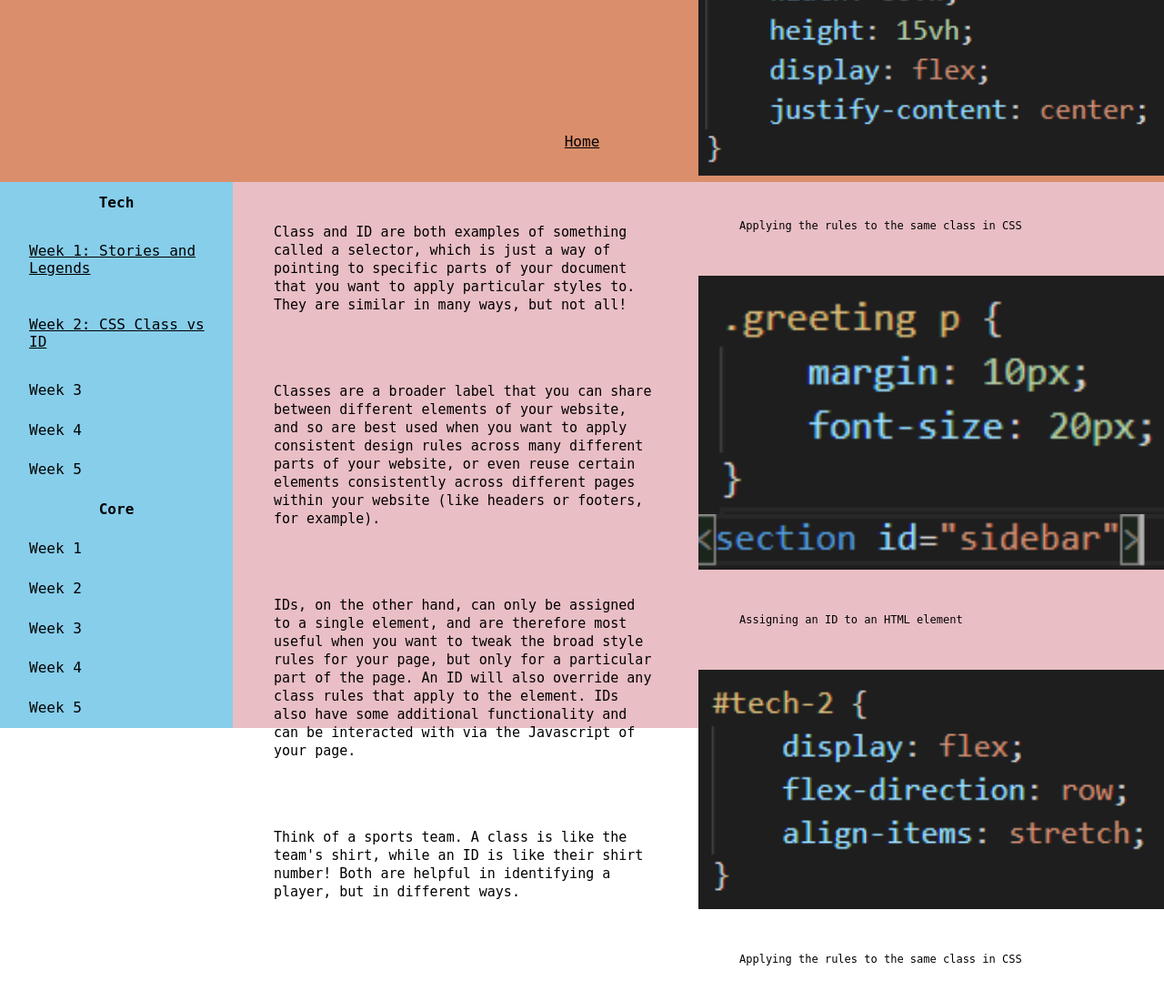
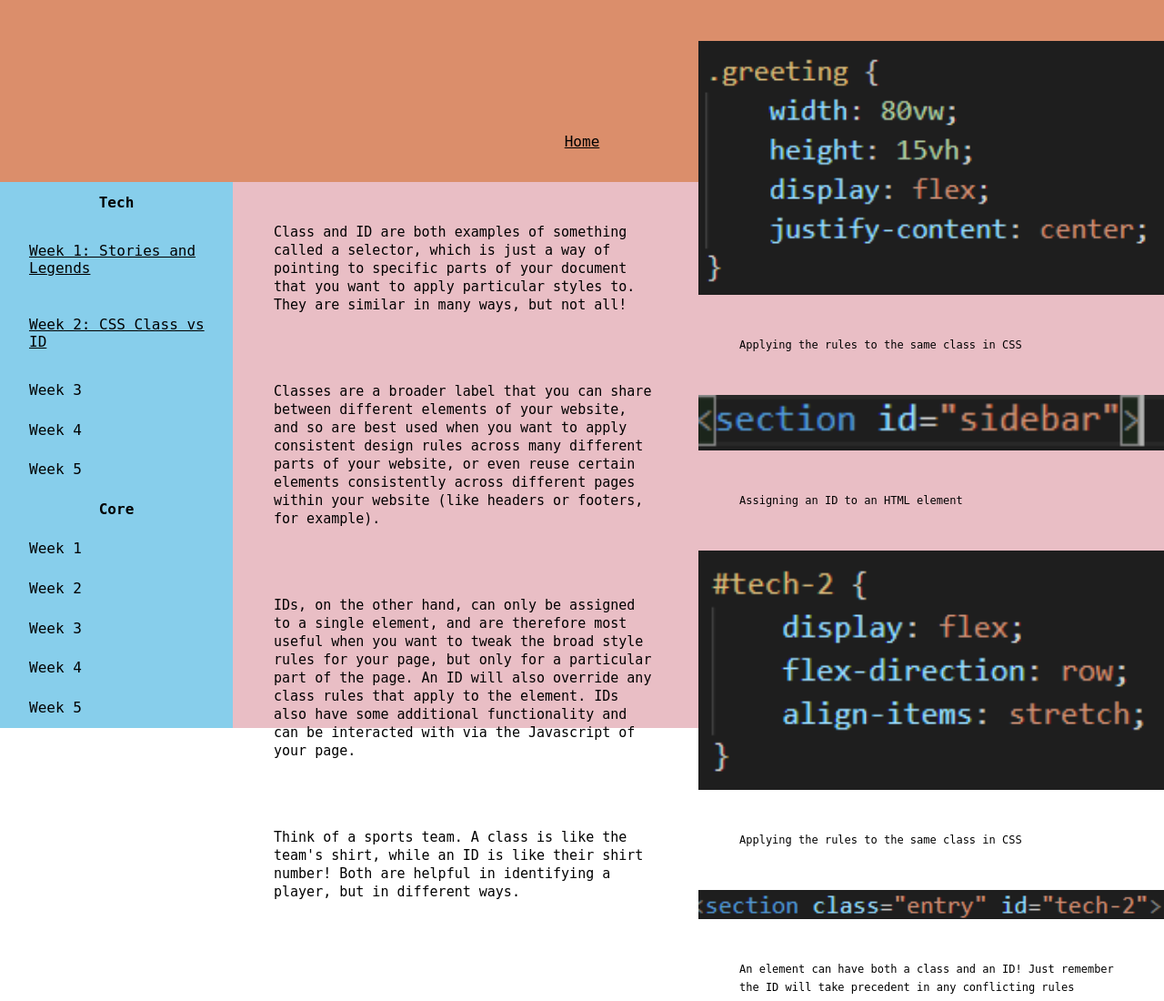
Before and after one commit to joshua-wc/joshua-wc.github.io, a plain HTML site: page blog/tech-2-blog.html in a window 1280 px wide. Shown: the top 1100 px of the page at 91% size. Drawn offline with Linux system fonts and the light colour scheme.

Commit message:
Remove extra image

```diff
--- a/blog/tech-2-blog.html
+++ b/blog/tech-2-blog.html
@@ -74,7 +74,6 @@
   <div class="examples">
     <img src="/Images/class1.png" alt="class assignment in HMTL"> <p>Assigning a class to an HTML element</p>
     <img src="/Images/class2.png" alt="corresponding class rules in CSS"> <p>Applying the rules to the same class in CSS</p>
-    <img src="/Images/class3.png" alt="Rules for specific element within a class">
     <img src="/Images/id1.png" alt="ID assignment in HTML"> <p>Assigning an ID to an HTML element</p>
     <img src="/Images/id2.png" alt="Corresponding ID rules in CSS"> <p>Applying the rules to the same class in CSS</p>
     <img src="/Images/class_id.png" alt="Class and ID assigned to same element"> <p>An element can have both a class and an ID! Just remember the ID will take precedent in any conflicting rules</p>
```
